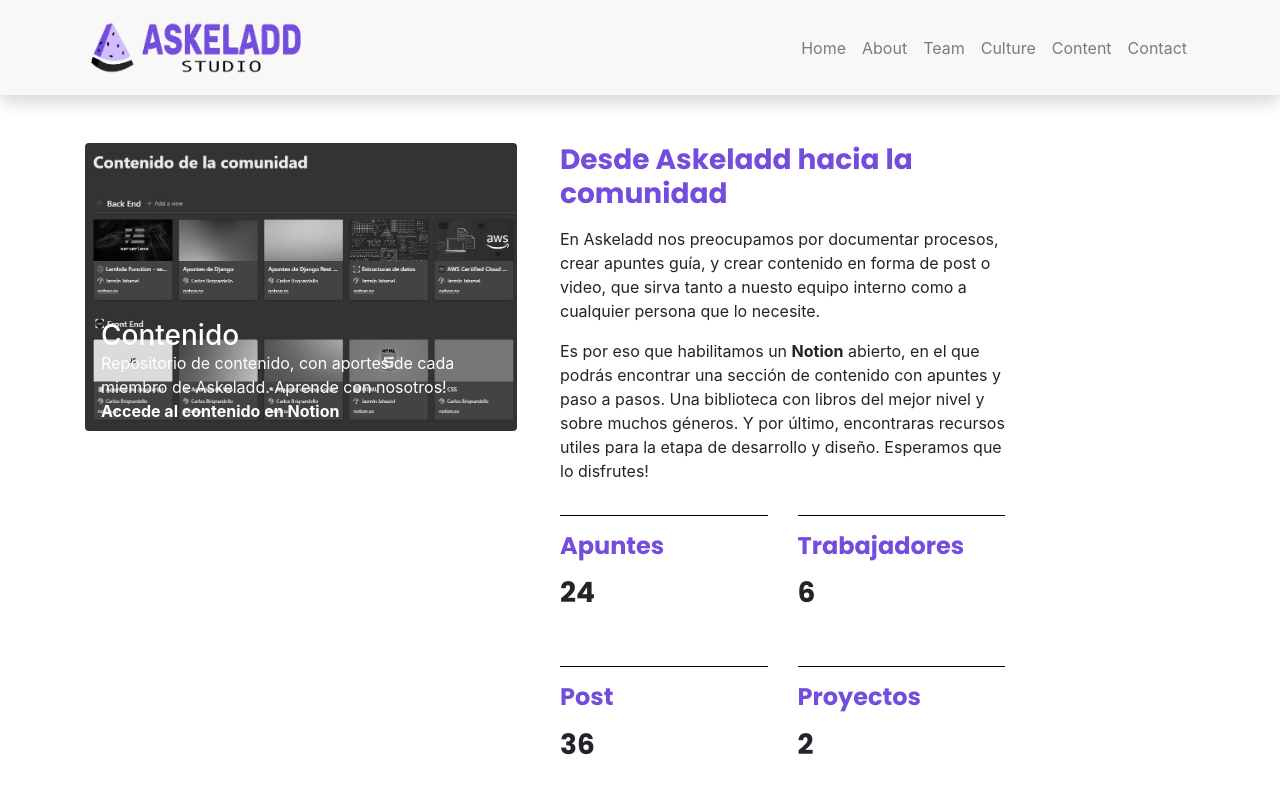
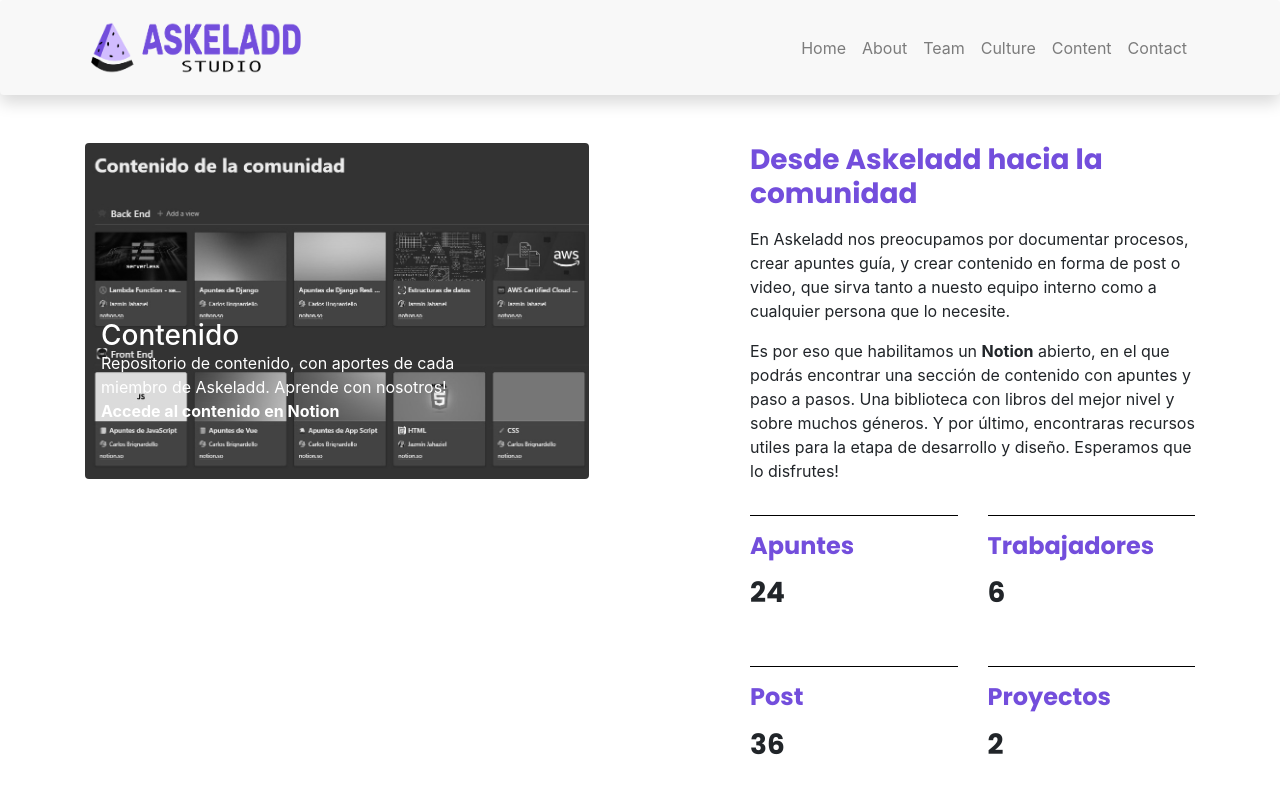
Before and after one commit to vrigna/askeladd-studio, a Vue app: page /#/content in a window 1280 px wide. Shown: the top 794 px of the page. Built offline with nearby package versions, Linux system fonts and the light colour scheme.

Commit message:
Actualizando Content View

```diff
--- a/src/views/ContentView.vue
+++ b/src/views/ContentView.vue
@@ -16,6 +16,7 @@
         </div>
 
       </div>
+      <div class="col"></div>
       <div class="col-5">
         <br><br>
         <h3 class="mb-3 text-primary d-block font-weight-bold" style="font-family: Poppins"> Desde Askeladd hacia la comunidad</h3>
@@ -58,7 +59,7 @@
   background-color: black;
 }
 .img-content {
-  height: 18rem;
+  height: 21rem;
   filter: grayscale(100%);
 
 }
```
Lines whose indentation alone changed are shown as unchanged.
